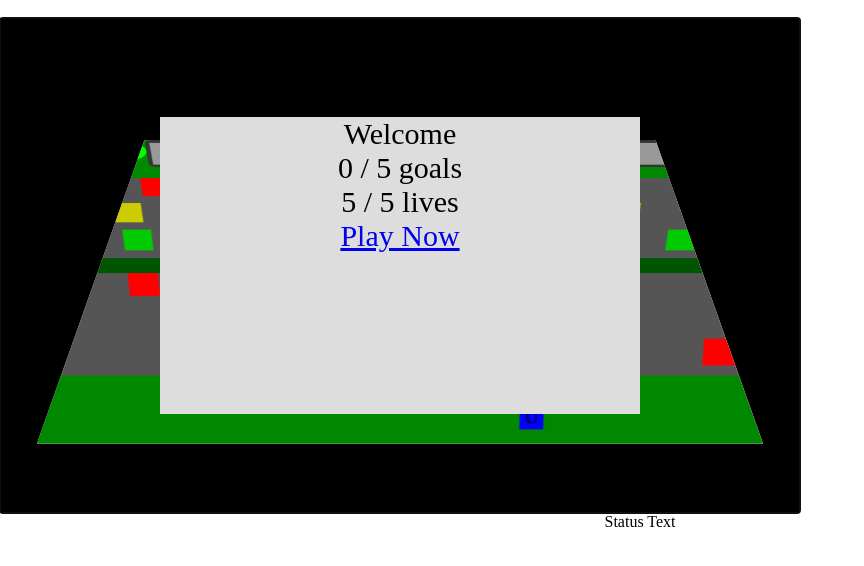
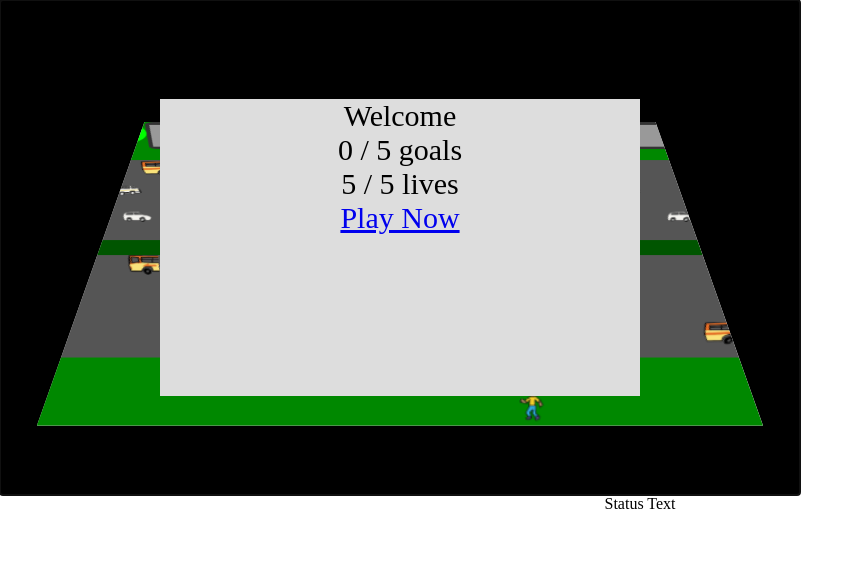
Before and after one commit to ElementalSystems/gatjie, a plain HTML site: page frog.html in a window 1280 px wide. Shown: the whole page, without its empty margins (0-864 px from the left). Drawn offline with Linux system fonts and the light colour scheme.

Commit message:
Add some images

```diff
--- a/frog.css
+++ b/frog.css
@@ -66,7 +66,7 @@ transform: rotateX(-45deg);
 .avatarcontent {
    width:100%;
  height:100%;
-   background: #00F;
+   // background: #00F;
  position: relative;
  top:-10px;
 
@@ -106,18 +106,18 @@ font-size: 0px;
 }
 
 .bus {
- background:#F00;
+ // background:#F00;
  width: 80px;
 }
 
 .taxi {
- background:#CC0;
+ // background:#CC0;
  width: 30px;
 }
 
 
 .car {
- background:#0C0;
+ // background:#0C0;
  width: 30px;
 }
 
@@ -160,3 +160,9 @@ width: 20%;
 height: auto;
 font-size: 12px;
 }
+
+
+img {
+  width: 100%;
+  height: auto;
+}
--- a/frog.html
+++ b/frog.html
@@ -5,24 +5,103 @@
 	<link rel="stylesheet" type="text/css" href="frog.css">
   </head>
   <body>
-  <br>
 
   <div class="gameframe" tabindex="1">
-  <div class="infopanel"><div id="info_status"> Playing </div><div id="info_goals"> Goals 1/5 </div><div id="info_lives"> Lives 1/5 </div><a id="info_command" href='#'> Command </a></div>
-  <div class="board" >
-  <div class="lane edge" data-speed=0><div class="lanecontent"><span class="house refuse">H</span><span class="door target">D</span></div></div>
-  <div class="lane" data-speed=50><div class="lanecontent"><span class="bus kill">B</span><span class="gap">G</span><span class="bus kill">B</span><span class="gap4">&nbsp;</span></div></div>
-  <div class="lane" data-speed=20><div class="lanecontent"><span class="bus kill">B</span><span class="gap2">G2</span><span class="taxi kill">T</span><span class="gap2">G2</span></div></div>
-  <div class="lane" data-speed=160><div class="lanecontent"><span class="gap4">G4</span><span class="car kill">C</span></div></div>
-  <div class="lane divider" data-speed=0><div class="lanecontent"></div></div>
-  <div class="lane" data-speed=-80><div class="lanecontent"><span class="bus kill">B</span><span class="gap4">G4</span><span class="taxi kill">T</span><span class="gap4">G4</span></div></div>
-  <div class="lane" data-speed=-100><div class="lanecontent"><span class="car kill">C</span><span class="gap4">G4</span></div></div>
-  <div class="lane" data-speed=20><div class="lanecontent"><span class="bus kill">B</span><span class="gap4">G4</span></div></div>
-  <div class="lane edge" data-speed=0><div class="lanecontent"></div></div>
-  <div class="avatar" data-lanetime=150 data-sidletime=80 data-sidledistance=15><div class="avatarcontent" >U</div></div>
-  </div>
-  </div>
+
+    <div class="infopanel">
+      <div id="info_status"> Playing </div>
+      <div id="info_goals"> Goals 1/5 </div>
+      <div id="info_lives"> Lives 1/5 </div>
+      <a id="info_command" href='#'> Command </a>
+    </div>
+
+    <div class="board">
+
+      <div class="lane edge" data-speed="0">
+        <div class="lanecontent">
+          <span class="house refuse">H</span>
+          <span class="door target">D</span>
+        </div>
+      </div>
+
+      <div class="lane" data-speed="50">
+        <div class="lanecontent">
+          <span class="bus kill">
+            <img src="assets/bus-r.png" alt="">
+          </span>
+          <span class="gap">G</span>
+          <span class="bus kill">
+            <img src="assets/bus-r.png" alt="">
+          </span>
+          <span class="gap4">&nbsp;</span>
+        </div>
+      </div>
+
+      <div class="lane" data-speed="20">
+        <div class="lanecontent">
+          <span class="bus kill">
+            <img src="assets/bus-r.png" alt="">
+          </span>
+          <span class="gap2">G2</span>
+          <span class="taxi kill"><img src="assets/taxi-r.png" alt=""></span>
+          <span class="gap2">G2</span>
+        </div>
+      </div>
+
+    <div class="lane" data-speed="160">
+      <div class="lanecontent">
+        <span class="gap4">G4</span>
+        <span class="car kill"><img src="assets/car-r.png" alt=""></span>
+      </div>
+    </div>
+
+    <div class="lane divider" data-speed="0">
+      <div class="lanecontent"></div>
+    </div>
+
+    <div class="lane" data-speed="-80">
+      <div class="lanecontent">
+        <span class="bus kill">
+          <img src="assets/bus-l.png" alt="">
+        </span>
+        <span class="gap4">G4</span>
+        <span class="taxi kill"><img src="assets/taxi-l.png" alt=""></span>
+        <span class="gap4">G4</span>
+      </div>
+    </div>
+
+    <div class="lane" data-speed="-100">
+      <div class="lanecontent">
+        <span class="car kill"><img src="assets/car-l.png" alt=""></span>
+        <span class="gap4">G4</span>
+      </div>
+    </div>
+
+    <div class="lane" data-speed="20">
+      <div class="lanecontent">
+        <span class="bus kill">
+          <img src="assets/bus-r.png" alt="">
+        </span>
+        <span class="gap4">G4</span>
+      </div>
+    </div>
+
+    <div class="lane edge" data-speed="0">
+      <div class="lanecontent"></div>
+    </div>
+
+    <div class="avatar" data-lanetime=150 data-sidletime=80 data-sidledistance=15>
+      <div class="avatarcontent" >
+        <img src="assets/gatjie.png" alt="">
+      </div>
+    </div>
+
+    </div> <!-- / .board -->
+
+  </div><!-- / .gameframe -->
+
   <div id='status'>Status Text </div>
+
   <script src="support.js"></script>
   <script src="avatar.js"></script>
   <script src="frog.js"></script>
```
Also changed, not shown: assets/bus-l.png (added), assets/bus-r.png (added), assets/car-l.png (added), assets/car-r.png (added), assets/gatjie.png (added), assets/taxi-l.png (added), assets/taxi-r.png (added).
